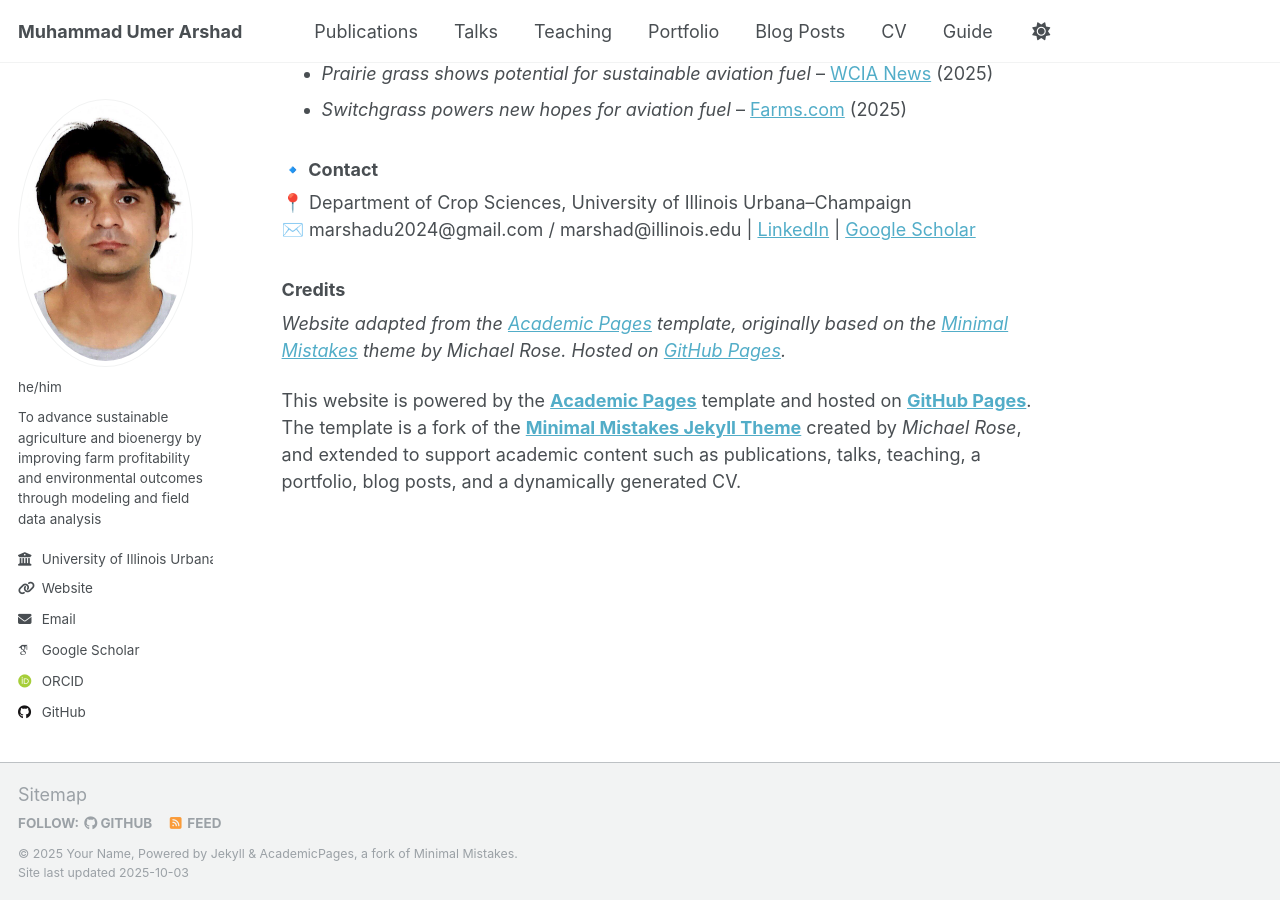
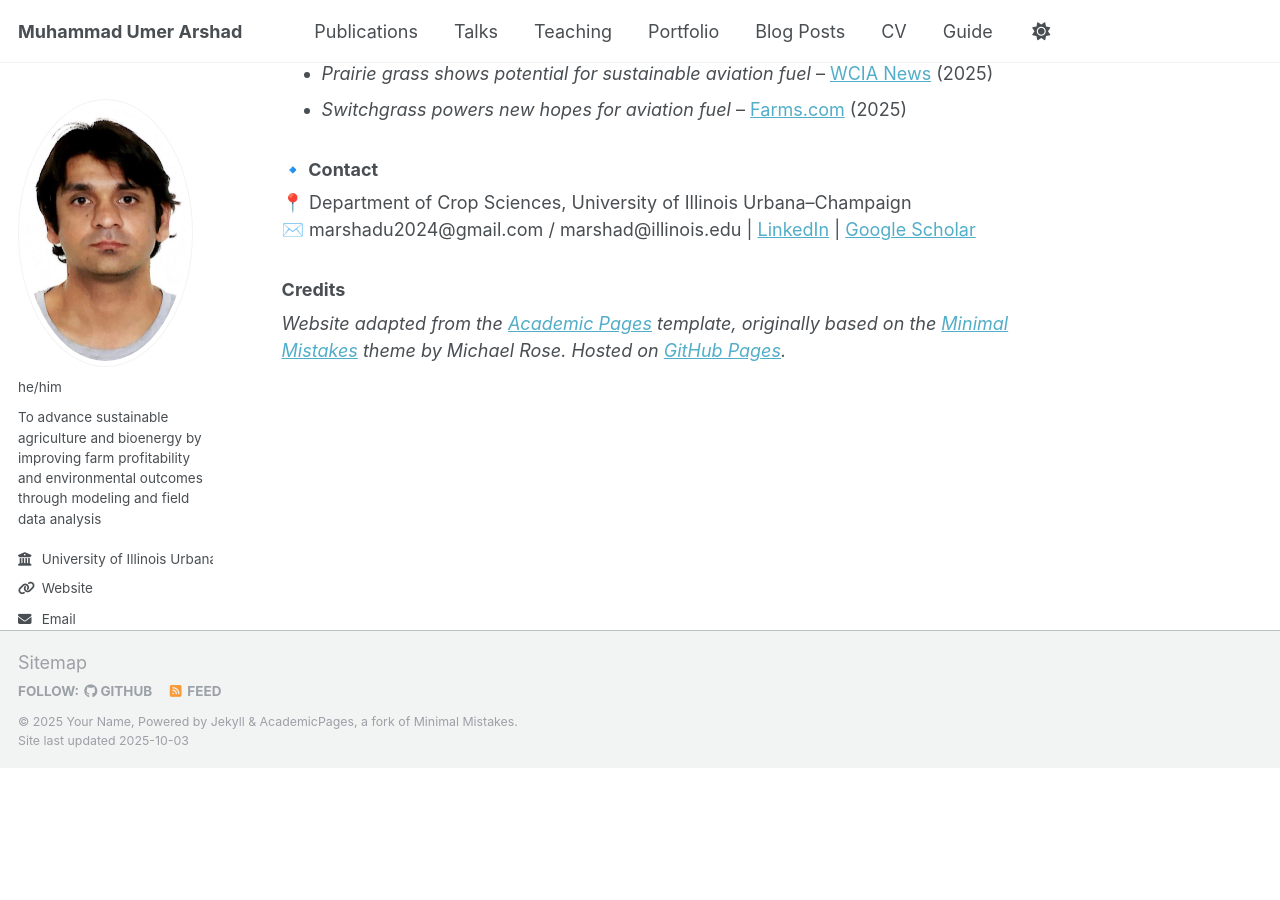
Before and after one commit to marshadu/marshadu.github.io, a Jekyll site: the page built from _pages/about.md, in a window 1280 px wide and 900 px high, scrolled down 1581 px. Built offline with Jekyll 4.4.1, drawn with Linux system fonts in a browser that asks for light colours; some web fonts are replaced; after the commit the page ends 2349 px from its top, so only the background shows below that.

Commit message:
Update about.md

```diff
--- a/_pages/about.md
+++ b/_pages/about.md
@@ -39,6 +39,3 @@ My research focuses on the intersection of agricultural economics, climate chang
 
 ### Credits
 *Website adapted from the [Academic Pages](https://github.com/academicpages/academicpages.github.io) template, originally based on the [Minimal Mistakes](https://mmistakes.github.io/minimal-mistakes/) theme by Michael Rose. Hosted on [GitHub Pages](https://pages.github.com/).*
-
-This website is powered by the **[Academic Pages](https://github.com/academicpages/academicpages.github.io)** template and hosted on **[GitHub Pages](https://pages.github.com/)**.
-The template is a fork of the **[Minimal Mistakes Jekyll Theme](https://mmistakes.github.io/minimal-mistakes/)** created by *Michael Rose*, and extended to support academic content such as publications, talks, teaching, a portfolio, blog posts, and a dynamically generated CV.
```
